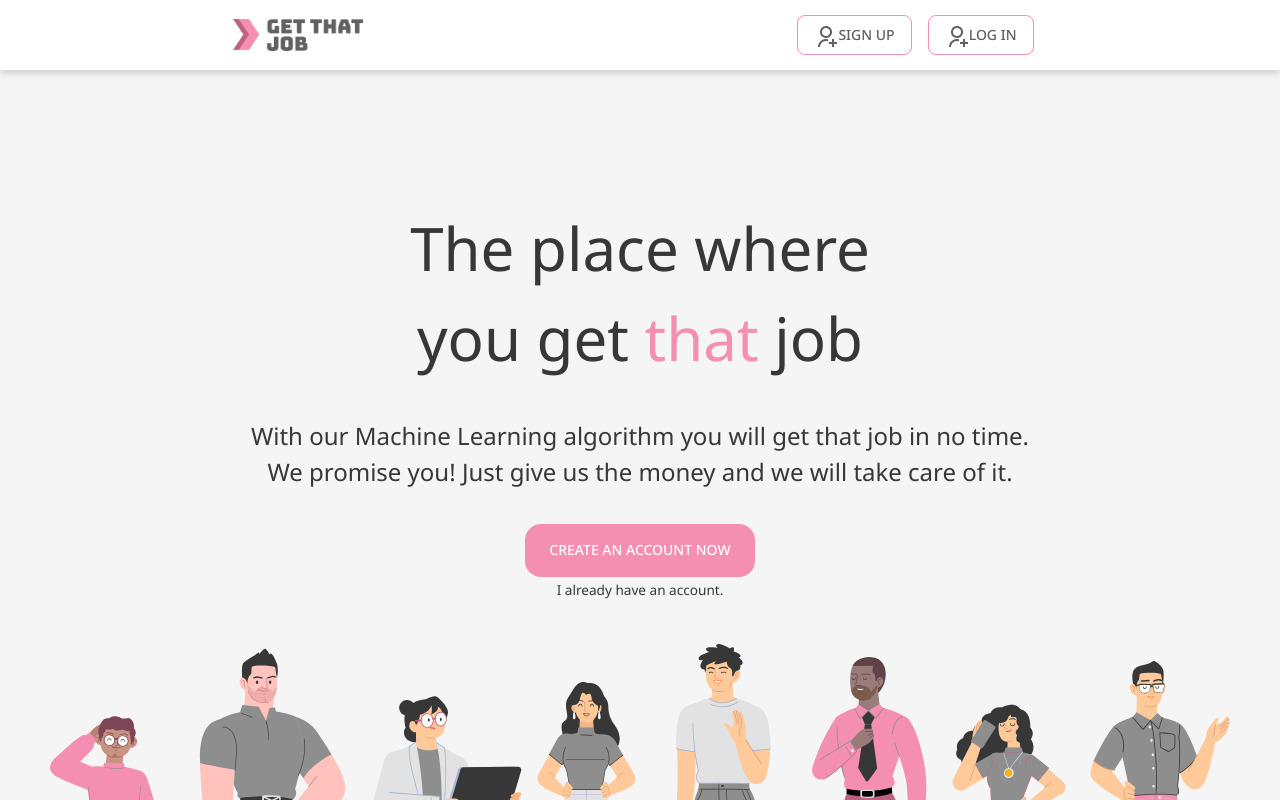
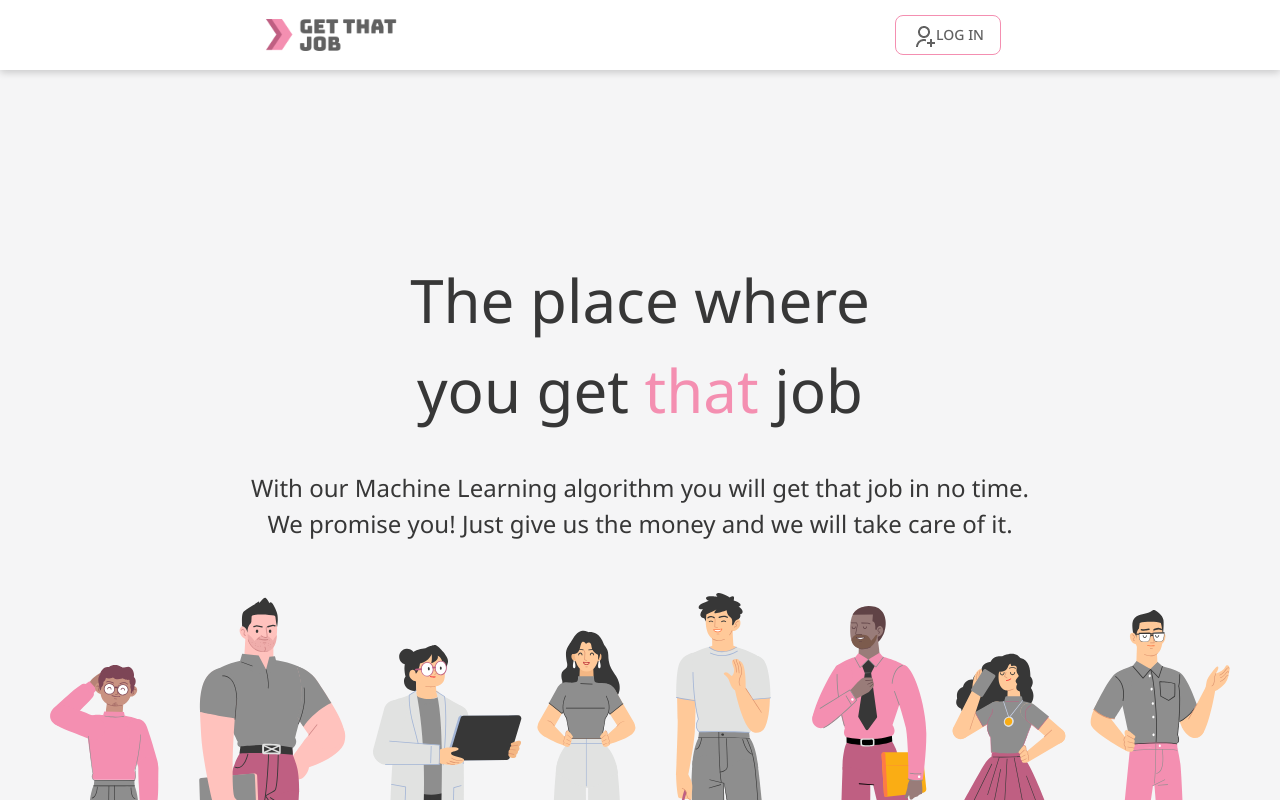
Before and after one commit to natersland/get-that-job-react, a React (Create React App) app in the folder client/: page / in a window 1280 px wide. Shown: the top 800 px of the page. Built offline with nearby package versions, Linux system fonts and the light colour scheme.

Commit message:
feat: remove register button and refactor them to split component

```diff
--- a/client/package.json
+++ b/client/package.json
@@ -5,7 +5,7 @@
   "dependencies": {
     "@emotion/react": "^11.9.0",
     "@emotion/styled": "^11.8.1",
-    "@mui/material": "^5.7.0",
+    "@mui/material": "^5.14.7",
     "@testing-library/jest-dom": "^5.14.1",
     "@testing-library/react": "^13.0.0",
     "@testing-library/user-event": "^13.2.1",
--- a/client/src/components/Navigation/Navbar.js
+++ b/client/src/components/Navigation/Navbar.js
@@ -7,10 +7,10 @@
 
 // NavLink Button Data ----------------------------
 const navLink = [
-  {
-    icon: loginLogo,
-    btn_text: "SIGN UP",
-  },
+  // {
+  //   icon: loginLogo,
+  //   btn_text: "SIGN UP",
+  // },
   {
     icon: loginLogo,
     btn_text: "LOG IN",
--- /dev/null
+++ b/client/src/components/homepage/IAlreadyHaveAnAccount.jsx
@@ -0,0 +1,39 @@
+import React from "react";
+import styled from "@emotion/styled";
+import { useNav } from "../../contexts/navigate";
+import { useUserData } from "../../contexts/usersData";
+import { useVadilation } from "../../contexts/vadilation";
+import { useNavigate } from "react-router-dom";
+
+function IAlreadyHaveAnAccount() {
+  const { setMenuIndex } = useNav();
+  const { setRole, resetUserData } = useUserData();
+  const { setIsErrorEmail, setIsErrorPassword, setStep } = useVadilation();
+  const navigate = useNavigate();
+
+  return (
+    <LoginText
+      className=""
+      onClick={() => {
+        navigate("/login");
+        resetUserData();
+        setIsErrorEmail(false);
+        setIsErrorPassword(false);
+        setMenuIndex(1);
+        setStep(0);
+        setRole("professional");
+      }}
+    >
+      I already have an account.
+    </LoginText>
+  );
+}
+
+export default IAlreadyHaveAnAccount;
+
+const LoginText = styled.p`
+  font-size: 0.85rem;
+  margin-top: -28px;
+  margin-bottom: 25px;
+  cursor: pointer;
+`;
--- /dev/null
+++ b/client/src/components/homepage/RegisterButton.jsx
@@ -0,0 +1,20 @@
+import React from "react";
+import { useNav } from "../../contexts/navigate";
+
+function RegisterButton() {
+  const { registerRoute } = useNav();
+
+  return (
+    <button
+      className="btn btn-lg btn-pink mb-8"
+      onClick={() => {
+        registerRoute();
+      }}
+    >
+      {" "}
+      create an account now{" "}
+    </button>
+  );
+}
+
+export default RegisterButton;
--- a/client/src/contexts/navigate.js
+++ b/client/src/contexts/navigate.js
@@ -15,7 +15,6 @@
   // State ------------------------------------
   const [menuIndex, setMenuIndex] = useState(1);
 
-
   // Navbar -----------------------------------
   const homePageRoute = () => {
     navigate("/");
@@ -31,9 +30,9 @@
     setIsErrorPassword(false);
     setMenuIndex(1);
     setRole("professional");
-    if (index === 0) {
+    if (index === 1) {
       navigate("/register");
-    } else if (index === 1) {
+    } else if (index === 0) {
       navigate("/login");
       setMenuIndex(1);
     }
--- /dev/null
+++ b/client/src/pages/Authentication/components/login/content/login_alert.jsx
@@ -0,0 +1,14 @@
+import { Alert } from "@mui/material";
+import React from "react";
+function LoginAlert({ isCondition, displayText }) {
+  return (
+    <>
+      {isCondition ? (
+        <Alert className="mt-2 mb-2 w-12/12" severity="error">
+          {displayText}
+        </Alert>
+      ) : null}
+    </>
+  );
+}
+export default LoginAlert;
--- a/client/src/pages/HomePage.js
+++ b/client/src/pages/HomePage.js
@@ -4,21 +4,11 @@
 import magnifyingGlass from "../assets/items/magni.svg";
 import github from "../img/github-fill.png";
 import linkin from "../img/linkedin-box-line.png";
-// Contexts ----------------------------------------
-import { useNav } from "../contexts/navigate";
-import { useUserData } from "../contexts/usersData";
-import { useVadilation } from "../contexts/vadilation";
-import { useNavigate } from "react-router-dom";
 // Data ----------------------------------------
 import teamData from "../data/teamData";
 import AlertDialog from "../components/Utilities/AlertDialog";
 // ---------------------------------------------
 const HomePage = () => {
-  const { registerRoute, setMenuIndex } = useNav();
-  const { setRole, resetUserData } = useUserData();
-  const { setIsErrorEmail, setIsErrorPassword, setStep } = useVadilation();
-  const navigate = useNavigate();
-
   return (
     <MainWrap>
       <AlertDialog />
@@ -31,31 +21,6 @@
           <br></br>
           We promise you! Just give us the money and we will take care of it.
         </IntroParagraph>
-        <button
-          className="btn btn-lg btn-pink mb-8"
-          onClick={() => {
-            registerRoute();
-
-          }}
-        >
-          {" "}
-          create an account now{" "}
-        </button>
-        <LoginText
-          className=""
-          onClick={() => {
-            navigate("/login");
-            resetUserData();
-            setIsErrorEmail(false);
-            setIsErrorPassword(false);
-            setMenuIndex(1);
-            setStep(0);
-            setRole("professional");
-          }}
-        >
-          I already have an account.
-        </LoginText>
-
         <ImgPeopleWrapper className="mb-12 mt-4">
           <img src={people} width="1400px" alt="group-of-people" />
         </ImgPeopleWrapper>
@@ -198,12 +163,7 @@
     width: 90%;
   }
 `;
-const LoginText = styled.p`
-  font-size: 0.85rem;
-  margin-top: -28px;
-  margin-bottom: 25px;
-  cursor: pointer;
-`;
+
 const ImgPeopleWrapper = styled.div``;
 // Content Zone --------------------------------
 const Section2 = styled.section`
```
Also changed, not shown: 1 other file (tests, documents, lock files or other folders).
